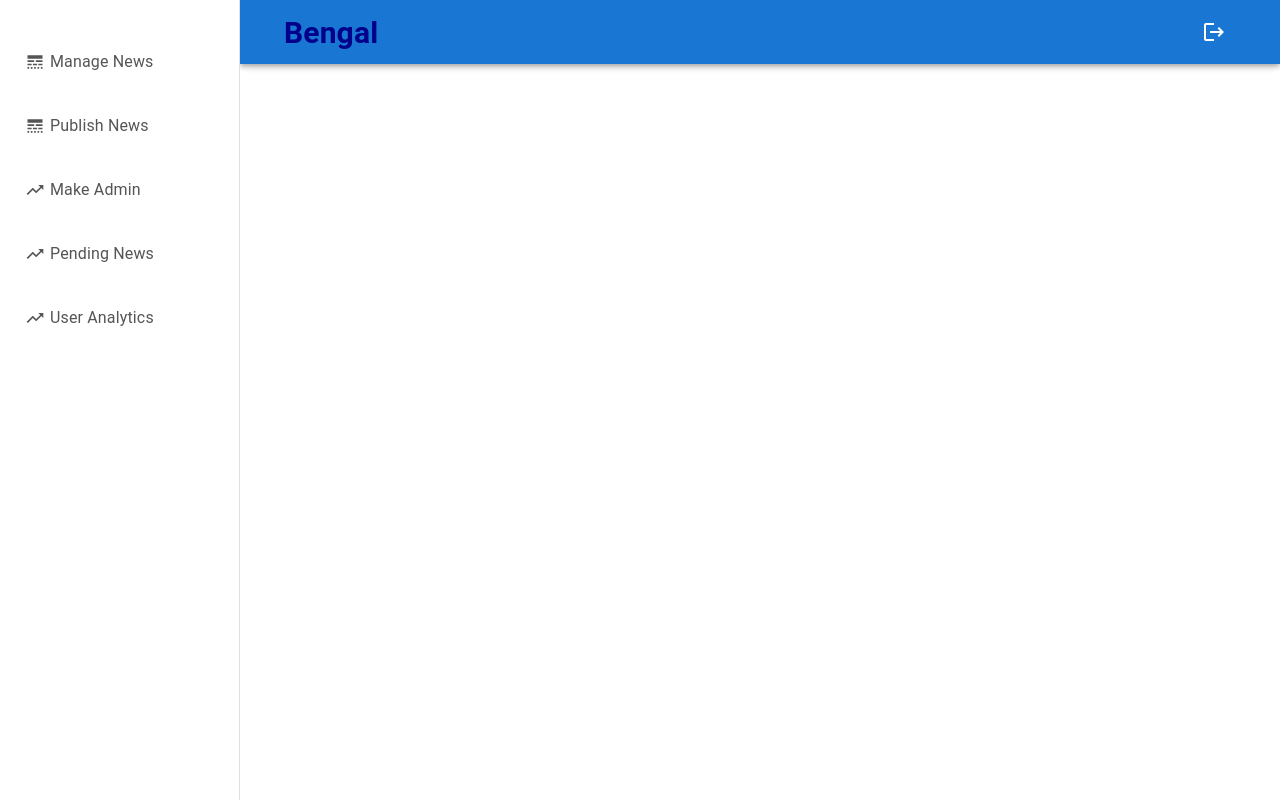
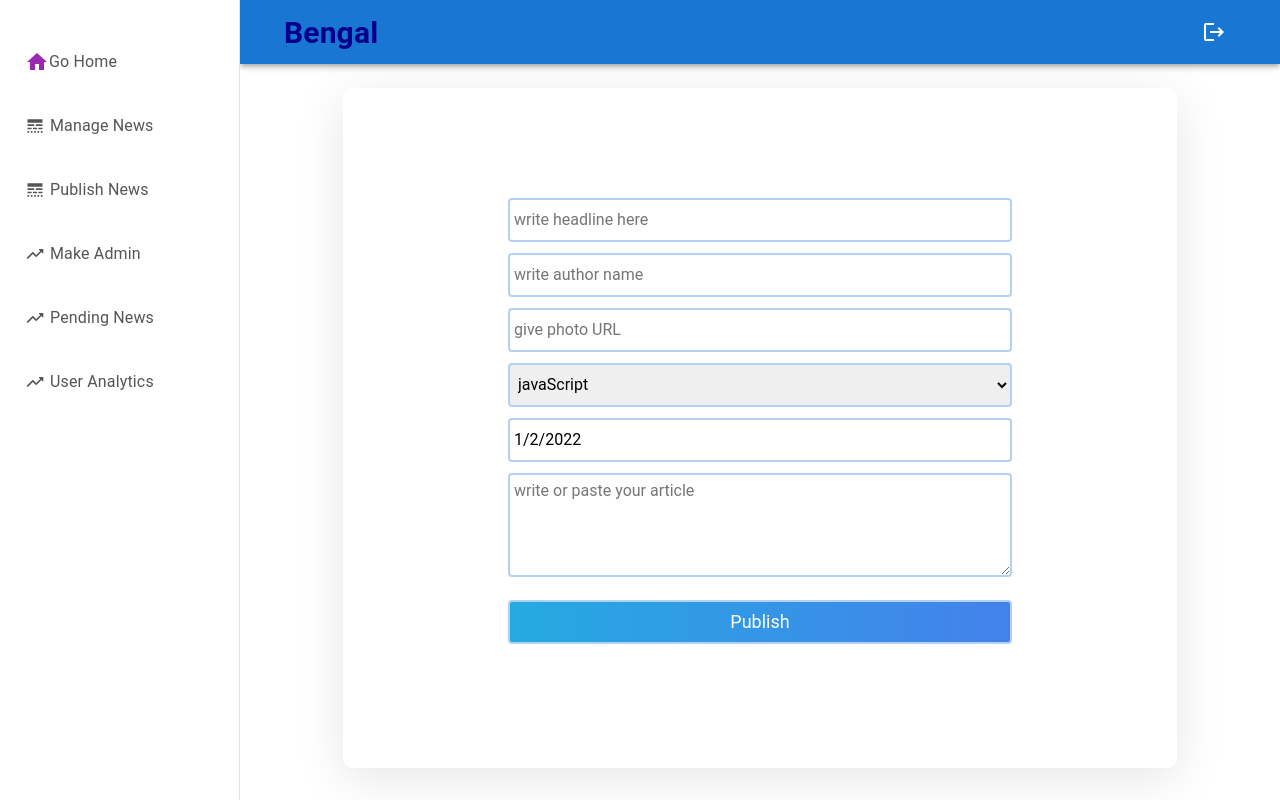
Before and after one commit to nhnajmul17/Dev-News, a React (Create React App) app in the folder frontend/: page /dashboard/publish-news in a window 1280 px wide. Built offline with nearby package versions, Linux system fonts and the light colour scheme.

Commit message:
added publish news page

```diff
--- a/frontend/src/App.js
+++ b/frontend/src/App.js
@@ -11,10 +11,10 @@ import Error from "./Components/Shared/Error/Error";
 import Signup from "./Components/SignUp/Signup";
 
 import ManageNewses from "./Components/Dashbords/ManageNewses/ManageNewses";
-import PublicNews from "./Components/Dashbords/PublishNews/PublicNews";
 import PendingNewses from "./Components/Dashbords/PendingNewses/PendingNewses";
 import UserAnalytics from "./Components/Dashbords/UserAnalytics/UserAnalytics";
 import MakeAdmin from "./Components/Dashbords/MakeAdmin/MakeAdmin";
+import PublishNews from "./Components/Dashbords/PublishNews/PublishNews";
 
 function App() {
   return (
@@ -32,7 +32,7 @@ function App() {
 
           <Route path="dashboard" element={<Dashbords />}>
             <Route path="manage-news" element={<ManageNewses />} />
-            <Route path="publish-news" element={<PublicNews />} />
+            <Route path="publish-news" element={<PublishNews />} />
             <Route path="make-admin" element={<MakeAdmin />} />
             <Route
               path="panding-news"
--- a/frontend/src/Components/Contact/Contact.css
+++ b/frontend/src/Components/Contact/Contact.css
@@ -31,6 +31,7 @@
     box-shadow: rgba(3, 102, 214, 0.3) 0px 0px 0px 2px;
     border-radius: 2px;
     padding: 4px;
+    width: 300px;
 }
 .contact__form form> textarea:focus{
     box-shadow: rgba(3, 102, 214, 0.3) 0px 0px 0px 4px;
--- a/frontend/src/Components/Dashbords/Dashbords.js
+++ b/frontend/src/Components/Dashbords/Dashbords.js
@@ -12,6 +12,7 @@ import LogoutIcon from "@mui/icons-material/Logout";
 import "./Dashbords.css";
 import { Link } from "react-router-dom";
 import { Outlet } from "react-router-dom";
+import HomeIcon from '@mui/icons-material/Home';
 
 const drawerWidth = 240;
 
@@ -30,6 +31,12 @@ const Dashbords = (props) => {
 				<div className="sidebarWrapper">
 					<div className="sidebarMenu">
 						<ul className="sidebarList">
+							<Link to="/" className="link">
+								<li className="sidebarListItem">
+								<HomeIcon color="secondary" />
+									 Go Home
+								</li>
+							</Link>
 							<Link to="/dashboard/manage-news/" className="link">
 								<li className="sidebarListItem">
 									<LineStyleIcon className="sidebarIcon" />
--- a/frontend/src/Components/Dashbords/PublishNews/PublicNews.js
+++ /dev/null
@@ -1,5 +0,0 @@
-const PublicNews = () => {
-	return <div></div>;
-};
-
-export default PublicNews;
--- /dev/null
+++ b/frontend/src/Components/Dashbords/PublishNews/PublishNews.css
@@ -0,0 +1,63 @@
+.news__publish__page{
+    height: calc(100vh - 120px);
+    display: flex;
+    align-items: center;
+    justify-content: center;
+    box-shadow: rgba(0, 0, 0, 0.1) 0px 10px 50px;
+    margin:  0 8% 0 8%;
+    transition: all 0.1s;
+    border-radius: 10px;
+}
+.news__publish__page:hover{
+    box-shadow: rgba(17, 12, 46, 0.15) 0px 48px 100px 0px;
+}
+.news__publish__form form > input, textarea, select{
+   width: 500px;
+   margin-bottom: 15px;
+   border: none;
+   outline: none;
+   box-shadow: rgba(3, 102, 214, 0.3) 0px 0px 0px 2px;
+   border-radius: 2px;
+   padding: 4px;
+   height: 40px;
+}
+.news__publish__form form > textarea{
+    height: 100px;
+
+}
+.text-area{
+    margin-bottom: 15px;
+}
+.news__publish__form form > input:focus, textarea:focus select:focus{
+    box-shadow: rgba(3, 102, 214, 0.3) 0px 0px 0px 3px;
+}
+.news__publishing_btn{
+    border: none;
+    outline: none;
+    padding: 8px 20px;
+    font-size: 18px;
+    margin-top: 20px;
+    border-radius: 4px;
+    -o-transition: all .4s ease-in-out;
+    -webkit-transition: all .4s ease-in-out;
+    transition: all .4s ease-in-out;
+    background-image: linear-gradient(to right, #25aae1, #4481eb, #04befe, #3f86ed);
+    box-shadow: 0 4px 15px 0 rgba(65, 132, 234, 0.75);
+    background-size: 300% 100%;
+    color: white;
+}
+.news__publishing_btn:hover{
+    background-position: 100% 0;
+    -o-transition: all .4s ease-in-out;
+    -webkit-transition: all .4s ease-in-out;
+    transition: all .4s ease-in-out;
+}
+
+@media only screen and (max-width: 900px) {
+    .news__publish__page{
+        margin:  0 4% 0 4%;
+    }
+    .news__publish__form form > input, textarea, select{
+        width: 300px;
+    }
+}
--- /dev/null
+++ b/frontend/src/Components/Dashbords/PublishNews/PublishNews.js
@@ -0,0 +1,57 @@
+import React from "react";
+import './PublishNews.css';
+import { useForm } from "react-hook-form";
+
+const PublishNews = () => {
+
+	const { register, handleSubmit, reset } = useForm();
+	const onSubmit = data => {
+		fetch('https://newsportal-serverapi.herokuapp.com/', {
+            method: "POST",
+			headers: {
+				"x-access-token": localStorage.getItem("token")
+			},
+            body: JSON.stringify(data)
+        })
+            .then(res => res.json())
+            .then(result => {
+                if (result.insertedId) {
+                    alert(' added successfully')
+                    reset();
+                }
+            })
+	};
+
+	let today = new Date().toLocaleDateString();
+
+	return (
+		<div className="news__publish__page">
+			<div className="news__publish__form">
+				<form onSubmit={handleSubmit(onSubmit)}>
+
+					<input {...register("headLine")} required placeholder="write headline here" /> <br />
+
+					<input {...register("author")} required placeholder="write author name" /> <br />
+
+					<input {...register("photoUrl")} required placeholder="give photo URL" /> <br />
+
+					<select className="text-area" {...register("category")}>
+						<option value="javaScript">javaScript</option>
+						<option value="python">python</option>
+						<option value="java">java</option>
+						<option value="php">php</option>
+						<option value="c++">c++</option>
+					</select> <br />
+
+					<input {...register("publishedDate")} required defaultValue={today} /> <br />
+
+					<textarea {...register("description")} required placeholder="write or paste your article" /> <br />
+
+					<input type="submit" value="Publish" className="news__publishing_btn" />
+				</form>
+			</div>
+		</div>
+	);
+};
+
+export default PublishNews;
--- a/frontend/src/Publishing/Publishing.css
+++ b/frontend/src/Publishing/Publishing.css
@@ -2,11 +2,11 @@
     display: flex;
     justify-content: center;
     align-items: center;
-    background-image:url('https://www.councilshs2information.org/wp-content/uploads/2021/09/IT-Support-Provider.jpg') ;
+    background-image:url('../Images/quotes_img.jpg') ;
     background-position: center;
     background-size: cover;
     background-repeat: no-repeat;
-     background-attachment: fixed;
+    background-attachment: fixed;
     text-align: center;
     padding: 20px 0;
     height: 70vh;
--- a/frontend/src/Publishing/Publishing.js
+++ b/frontend/src/Publishing/Publishing.js
@@ -6,11 +6,10 @@ const Publishing = () => {
         <div className='publishing-caption'>
 
             <div className="item">
-            <h3>Third slide label</h3>
-      <p>Praesent commodo cursus magna, vel scelerisque nisl consectetur.</p>
-      <Button variant="outline-danger">Danger</Button>
+            <h3>Change your Programming thought</h3>
+                <p>"Any fool can write code that a computer can understand. Good programmers write code that humans can understand."</p>
+                <p>~ Martin Fowler</p>
             </div>
-
         </div>
     );
 };
```
Also changed, not shown: frontend/src/Images/quotes_img.jpg (added).
